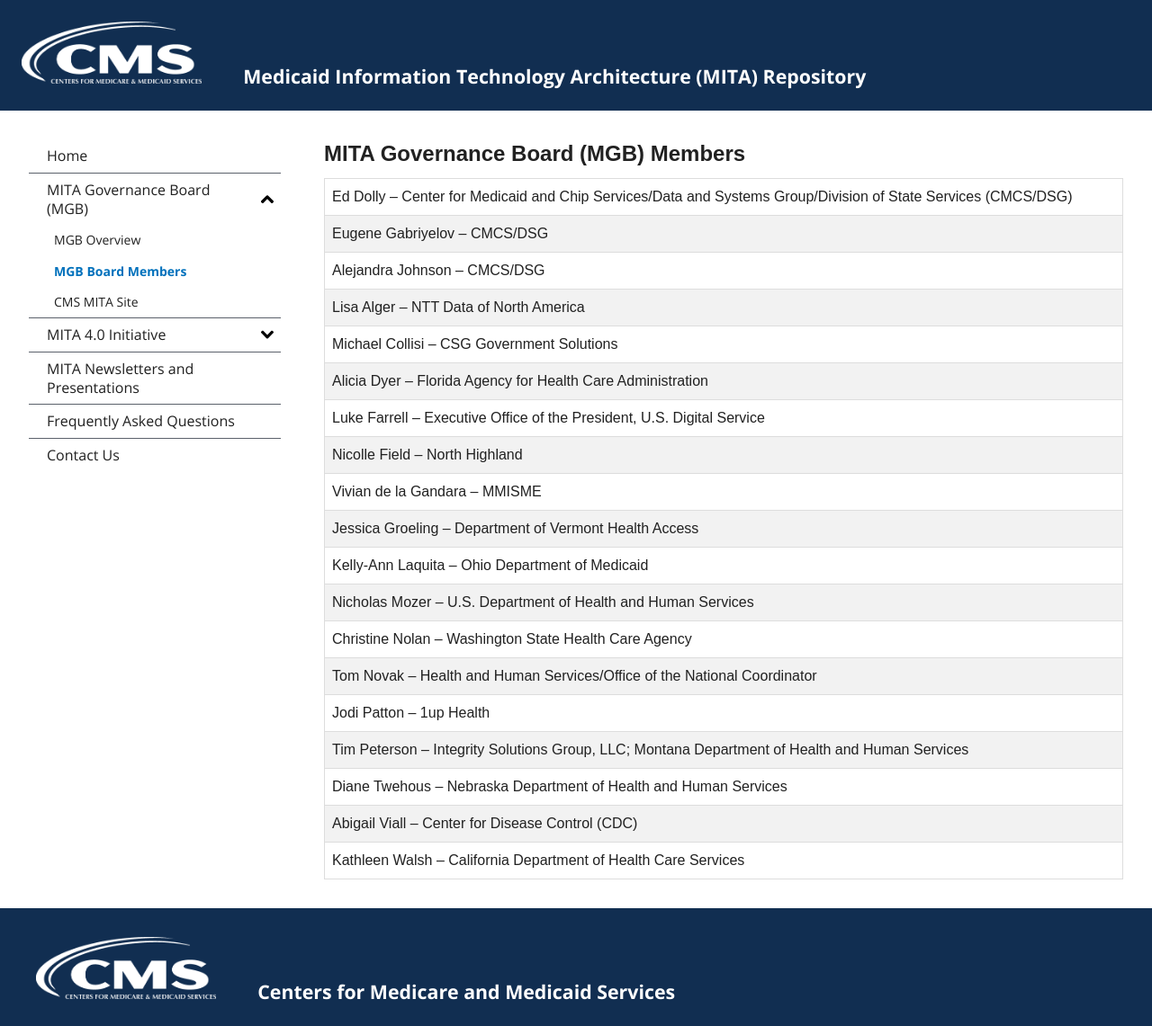
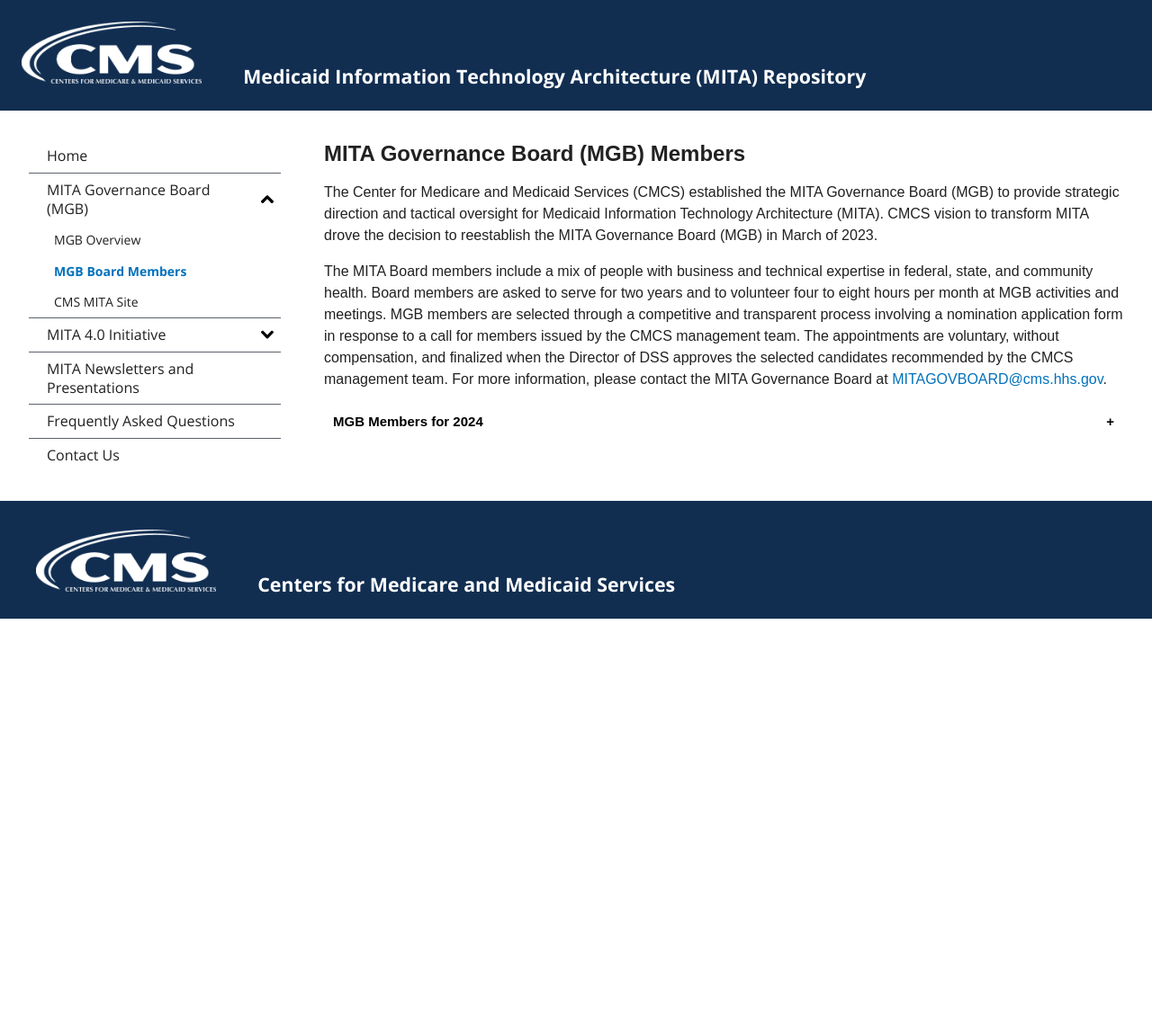
Before and after one commit to smahoney10/Medicaid-Information-Technology-Architecture-MITA-Repository-Staging, a plain HTML site: page Boardmembers.html in a window 1280 px wide. Shown: the whole page at 90% size. After the commit the page ends 800 px from the top, so only its background shows below. Drawn offline with Linux system fonts and the light colour scheme.

Commit message:
updates to MBG, index, and workgroups
updates to MBG, index, and workgroups

```diff
--- a/Boardmembers.html
+++ b/Boardmembers.html
@@ -180,67 +180,99 @@
         </aside>
         <article style="font-family:Arial, Helvetica, sans-serif; font-size:12pt" id="content" class="ds-l-md-col--8 ds-l-lg-col--9">
           <h2 class="ds-h2">MITA Governance Board (MGB) Members</h2>
-            <table id="members">
+		  <p>The Center for Medicare and Medicaid Services (CMCS) established the MITA Governance Board (MGB) to provide strategic direction and tactical oversight for Medicaid Information Technology Architecture (MITA). CMCS vision to transform MITA drove the decision to reestablish the MITA Governance Board (MGB) in March of 2023. </p>
+		  <p>The MITA Board members include a mix of people with business and technical expertise in federal, state, and community health. Board members are asked to serve for two years and to volunteer four to eight hours per month at MGB activities and meetings. MGB members are selected through a competitive and transparent process involving a nomination application form in response to a call for members issued by the CMCS management team. The appointments are voluntary, without compensation, and finalized when the Director of DSS approves the selected candidates recommended by the CMCS management team. For more information, please contact the MITA Governance Board at <a href="mailto:MITAGOVBOARD@cms.hhs.gov">MITAGOVBOARD@cms.hhs.gov</a>. </p>
+
+
+		  <button class="collapsible"><b>MGB Members for 2024</b></button>
+<div class="contentwkgp">
+            <table width="100%">
 			<tr>
-			<td>Ed Dolly – Center for Medicaid and Chip Services/Data and Systems Group/Division of State Services (CMCS/DSG)</td>
+  <th width="30%" style="padding-top:5px; padding-bottom:5px; font-size:12px;"><b>Name</b></th>
+  <th width="70%" style="padding-top:5px; padding-bottom:5px; font-size:12px;"><b>Organization</b></th>
+  </tr>
+
+			<tr>
+			<td style="padding-top:5px; padding-bottom:5px; font-size:12px;">Ed Dolly</td>
+			<td style="padding-top:5px; padding-bottom:5px; font-size:12px;">Center for Medicaid and Chip Services/Data and Systems Group/Division of State Services (CMCS/DSG)</td>
 			</tr>
 			<tr>
-			<td>Eugene Gabriyelov – CMCS/DSG</td>
+			<td style="padding-top:5px; padding-bottom:5px; font-size:12px;">Eugene Gabriyelov</td>
+			<td style="padding-top:5px; padding-bottom:5px; font-size:12px;">CMCS/DSG</td>
 			</tr>
 			<tr>
-			<td>Alejandra Johnson – CMCS/DSG</td>
+			<td style="padding-top:5px; padding-bottom:5px; font-size:12px;">Alejandra Johnson</td>
+			<td style="padding-top:5px; padding-bottom:5px; font-size:12px;">CMCS/DSG</td>
 			</tr>
 			<tr>
-			<td>Lisa Alger – NTT Data of North America</td>
+			<td style="padding-top:5px; padding-bottom:5px; font-size:12px;">Lisa Alger</td>
+			<td style="padding-top:5px; padding-bottom:5px; font-size:12px;">NTT Data of North America</td>
 			</tr>
 			<tr>
-			<td>Michael Collisi – CSG Government Solutions</td>
+			<td style="padding-top:5px; padding-bottom:5px; font-size:12px;">Michael Collisi</td>
+			<td style="padding-top:5px; padding-bottom:5px; font-size:12px;">CSG Government Solutions</td>
 			</tr>
 
 			<tr>
-			<td>Alicia Dyer – Florida Agency for Health Care Administration</td>
+			<td style="padding-top:5px; padding-bottom:5px; font-size:12px;">Alicia Dyer</td>
+			<td style="padding-top:5px; padding-bottom:5px; font-size:12px;">Florida Agency for Health Care Administration</td>
 			</tr>
 			<tr>
-			<td>Luke Farrell – Executive Office of the President, U.S. Digital Service</td>
+			<td style="padding-top:5px; padding-bottom:5px; font-size:12px;">Luke Farrell</td>
+			<td style="padding-top:5px; padding-bottom:5px; font-size:12px;">Executive Office of the President, U.S. Digital Service</td>
 			</tr>
 			<tr>
-			<td>Nicolle Field – North Highland</td>
+			<td style="padding-top:5px; padding-bottom:5px; font-size:12px;">Nicolle Field</td>
+			<td style="padding-top:5px; padding-bottom:5px; font-size:12px;">North Highland</td>
 			</tr>
 			<tr>
-			<td>Vivian de la Gandara – MMISME</td>
+			<td style="padding-top:5px; padding-bottom:5px; font-size:12px;">Vivian de la Gandara</td>
+			<td style="padding-top:5px; padding-bottom:5px; font-size:12px;">MMISME</td>
 			</tr>
 			<tr>
-			<td>Jessica Groeling – Department of Vermont Health Access</td>
+			<td style="padding-top:5px; padding-bottom:5px; font-size:12px;">Jessica Groeling</td>
+			<td style="padding-top:5px; padding-bottom:5px; font-size:12px;">Department of Vermont Health Access</td>
 			</tr>
 			<tr>
-			<td>Kelly-Ann Laquita – Ohio Department of Medicaid</td>
+			<td style="padding-top:5px; padding-bottom:5px; font-size:12px;">Kelly-Ann Laquita</td>
+			<td style="padding-top:5px; padding-bottom:5px; font-size:12px;">Ohio Department of Medicaid</td>
 			</tr>
 			<tr>
-			<td>Nicholas Mozer – U.S. Department of Health and Human Services</td>
+			<td style="padding-top:5px; padding-bottom:5px; font-size:12px;">Nicholas Mozer</td>
+			<td style="padding-top:5px; padding-bottom:5px; font-size:12px;">U.S. Department of Health and Human Services</td>
 			</tr>
 			<tr>
-			<td>Christine Nolan – Washington State Health Care Agency</td>
+			<td style="padding-top:5px; padding-bottom:5px; font-size:12px;">Christine Nolan</td>
+			<td style="padding-top:5px; padding-bottom:5px; font-size:12px;">Washington State Health Care Agency</td>
 			</tr>
 			<tr>
-			<td>Tom Novak – Health and Human Services/Office of the National Coordinator</td>
+			<td style="padding-top:5px; padding-bottom:5px; font-size:12px;">Tom Novak</td>
+			<td style="padding-top:5px; padding-bottom:5px; font-size:12px;">Health and Human Services/Office of the National Coordinator</td>
 			</tr>
 			<tr>
-			<td>Jodi Patton – 1up Health</td>
+			<td style="padding-top:5px; padding-bottom:5px; font-size:12px;">Jodi Patton</td>
+			<td style="padding-top:5px; padding-bottom:5px; font-size:12px;">1up Health</td>
 			</tr>
 			<tr>
-			<td>Tim Peterson – Integrity Solutions Group, LLC; Montana Department of Health and Human Services</td>
+			<td style="padding-top:5px; padding-bottom:5px; font-size:12px;">Tim Peterson</td>
+			<td style="padding-top:5px; padding-bottom:5px; font-size:12px;">Integrity Solutions Group, LLC; Montana Department of Health and Human Services</td>
 			</tr>
 			<tr>
-			<td>Diane Twehous – Nebraska Department of Health and Human Services</td>
+			<td style="padding-top:5px; padding-bottom:5px; font-size:12px;">Diane Twehous</td>
+			<td style="padding-top:5px; padding-bottom:5px; font-size:12px;">Nebraska Department of Health and Human Services</td>
 			</tr>
 			<tr>
-			<td>Abigail Viall – Center for Disease Control (CDC)</td>
+			<td style="padding-top:5px; padding-bottom:5px; font-size:12px;">Abigail Viall</td>
+			<td style="padding-top:5px; padding-bottom:5px; font-size:12px;">Center for Disease Control (CDC)</td>
 			</tr>
 			<tr>
-			<td>Kathleen Walsh – California Department of Health Care Services</td>
+			<td style="padding-top:5px; padding-bottom:5px; font-size:12px;">Kathleen Walsh</td>
+			<td style="padding-top:5px; padding-bottom:5px; font-size:12px;">California Department of Health Care Services</td>
 			</tr>
 			</table>
+			</div>
 			</article>
+
 
 
       </div>
@@ -288,5 +320,28 @@
 
       gtag('config', 'G-PKN55Q7KS5');
     </script>
+	<script>
+      window.dataLayer = window.dataLayer || [];
+      function gtag(){dataLayer.push(arguments);}
+      gtag('js', new Date());
+
+      gtag('config', 'G-PKN55Q7KS5');
+    </script>
+	<script  type="text/javascript">
+var coll = document.getElementsByClassName("collapsible");
+var i;
+
+for (i = 0; i < coll.length; i++) {
+  coll[i].addEventListener("click", function() {
+    this.classList.toggle("active");
+    var content = this.nextElementSibling;
+    if (content.style.maxHeight){
+      content.style.maxHeight = null;
+    } else {
+      content.style.maxHeight = content.scrollHeight + "px";
+    }
+  });
+}
+</script>
   </body>
 </html>
```
Also changed, not shown: index.html (+7 -1 lines), workgroups/Communications_Workgroup.html (+1 -2 lines), workgroups/Interoperability_Workgroup.html (+1 -1 lines), workgroups/Next_Gen_Workgroup.html (+4 -5 lines), workgroups/State_Self-Assessment_Workgroup.html (+5 -5 lines).
